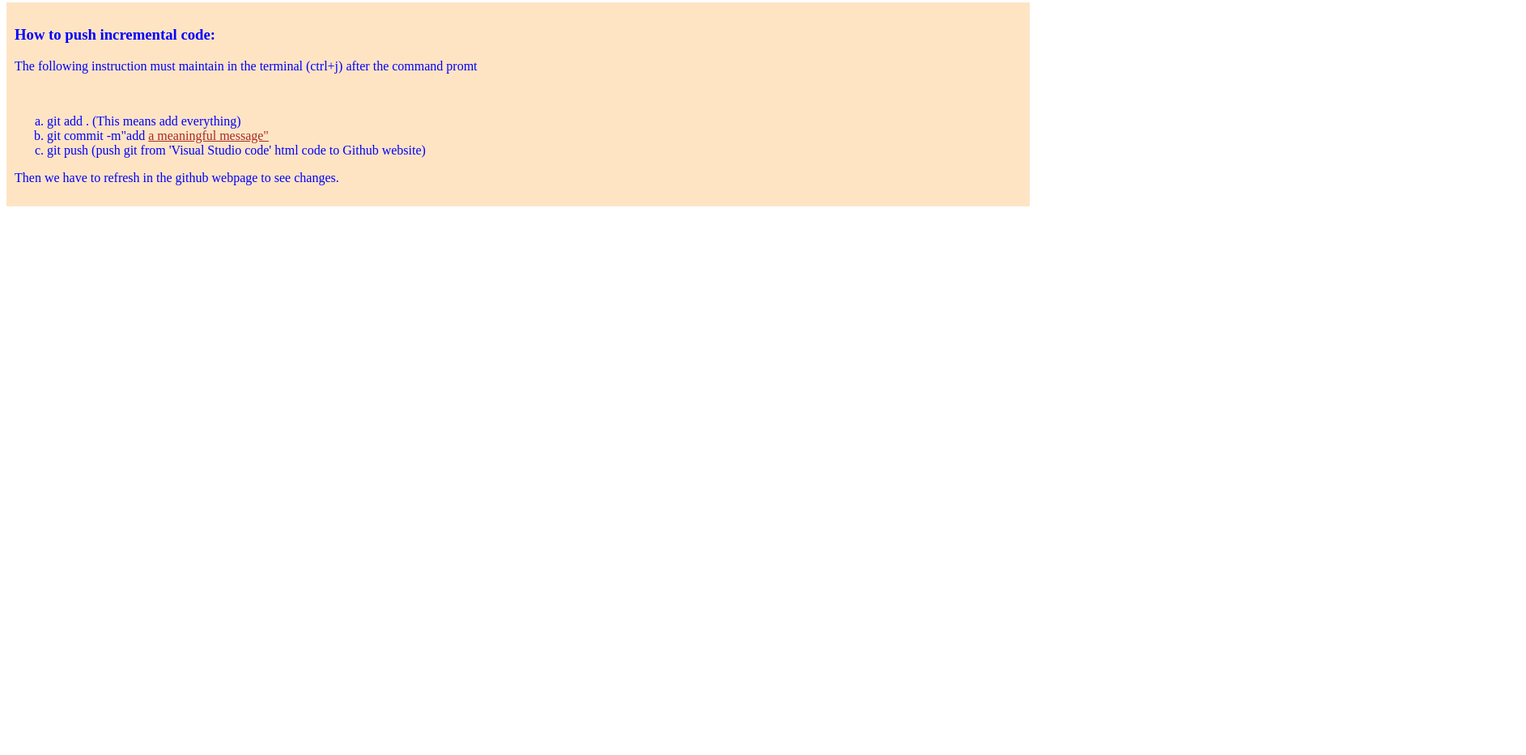
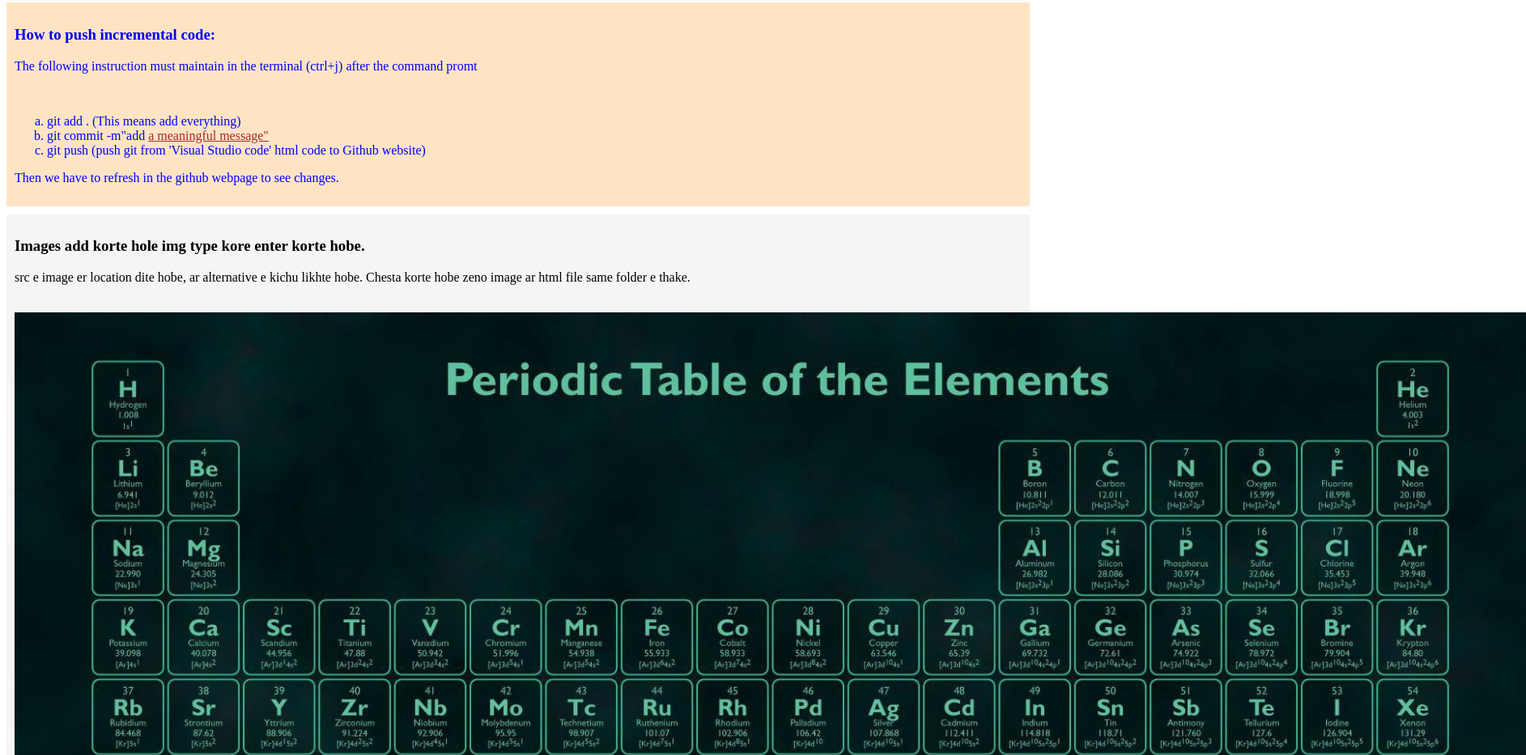
Before and after one commit to obydurrahmanutshow/my-first-github-repository, a plain HTML site: page index.html in a window 1280 px wide. Shown: the part 429-1362 px from the top of the page at 81% size, 1885 px wide, since content can reach past the window. Before the commit the page ends 800 px from the top, so only its background shows below. Drawn offline with Linux system fonts and the light colour scheme.

Commit message:
added a picture

```diff
--- a/index.html
+++ b/index.html
@@ -30,5 +30,12 @@
         </ol>
         <p>Then we have to refresh in the github webpage to see changes.</p>
     </div>
+    <div style="background-color: whitesmoke;">
+        <h3>
+            Images add korte hole img type kore enter korte hobe.
+        </h3>
+        <p>src e image er location dite hobe, ar alternative e kichu likhte hobe. Chesta korte hobe zeno image ar html file same folder e thake.</p><br>
+        <img src="Pictures/pxfuel (1).jpg" style="height: 1050px;" alt="Ekhane image bosbe">
+    </div>
 </body>
 </html>
```
Also changed, not shown: Pictures/pxfuel (1).jpg (added).
